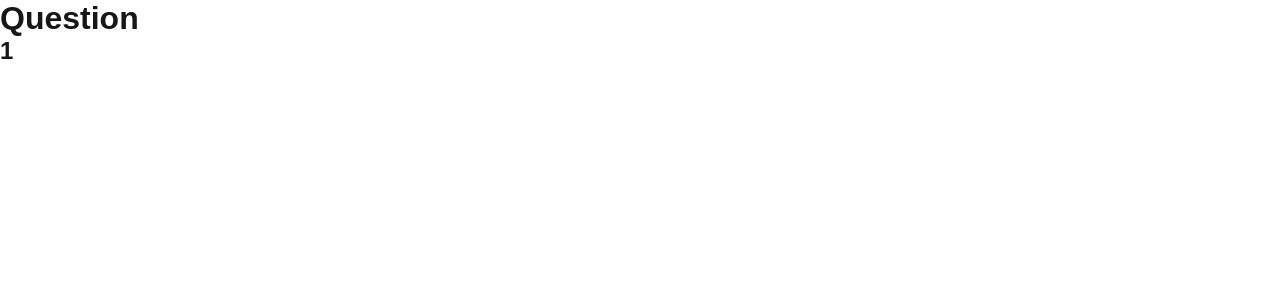
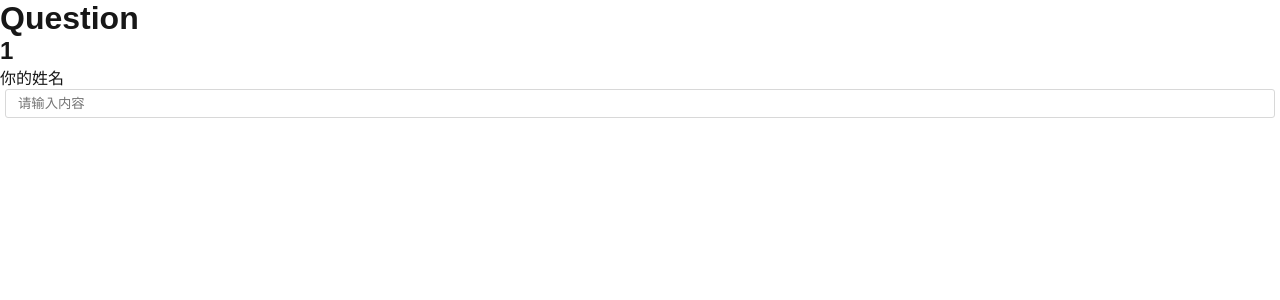
Before and after one commit to pantuq/quiz-stat-c, a Next.js app: page /question/1 in a window 1280 px wide. Shown: the top 300 px of the page. Built offline with nearby package versions, Linux system fonts and the light colour scheme.

Commit message:
feat: 创建QuestionInput组件，并引入到页面中

```diff
--- a/src/app/question/[id]/page.tsx
+++ b/src/app/question/[id]/page.tsx
@@ -1,3 +1,5 @@
+import QuestionInput from "@/components/QuestionComponents/QuestionInput";
+
 export default async function About({params}: {params: Promise<{id: string}>}) {
     const { id } = await params;
 
@@ -5,6 +7,9 @@ export default async function About({params}: {params: Promise<{id: string}>}) {
         <div>
             <h1>Question</h1>
             <h2>{id}</h2>
+            <form>
+                <QuestionInput fe_id="c1" props={{title: '你的姓名',placeholder: "请输入内容"}}/>
+            </form>
         </div>
     );
 }
--- /dev/null
+++ b/src/components/QuestionComponents/QuestionInput.module.scss
@@ -0,0 +1,11 @@
+.inputWrapper {
+    margin-bottom: 16px;
+    padding: 0 5px;
+
+    input {
+        width: 100%;
+        border: 1px solid #d8d8d8;
+        border-radius: 3px;
+        padding: 6px 12px;
+    }
+}
--- /dev/null
+++ b/src/components/QuestionComponents/QuestionInput.tsx
@@ -0,0 +1,26 @@
+import React, { memo, FC } from 'react'
+import styles from './QuestionInput.module.scss'
+
+type PropsType = {
+    fe_id: string,
+    props: {
+        title: string,
+        placeholder?: string
+    }
+}
+
+const QuestionInput: FC<PropsType> = memo(function QuestionInput({fe_id, props}) {
+    const { title, placeholder } = props
+    return (
+        <>
+            <p>{title}</p>
+            <div className={styles.inputWrapper}>
+                <input name={fe_id} placeholder={placeholder}/>
+            </div>
+        </>
+    )
+})
+
+
+
+export default QuestionInput
```
Also changed, not shown: package.json (+4 -3 lines), 1 other file (tests, documents, lock files or other folders).
